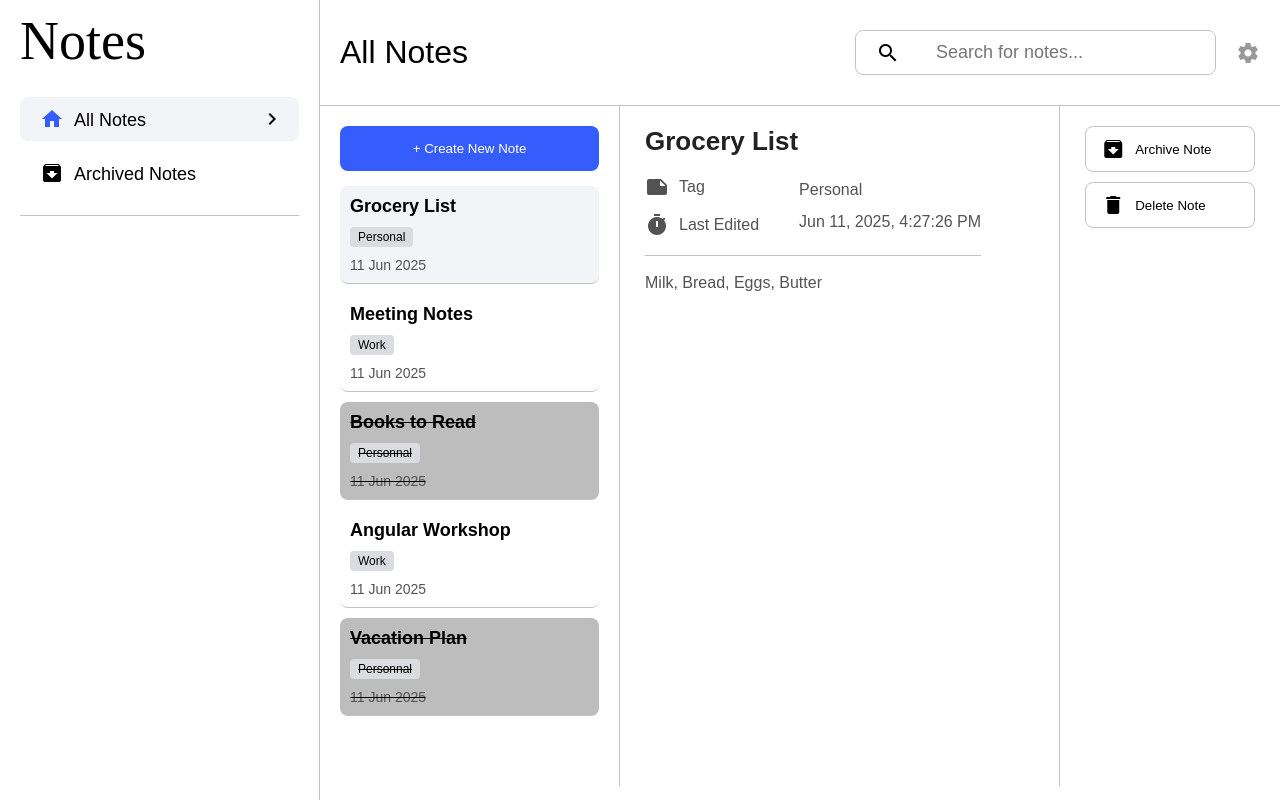
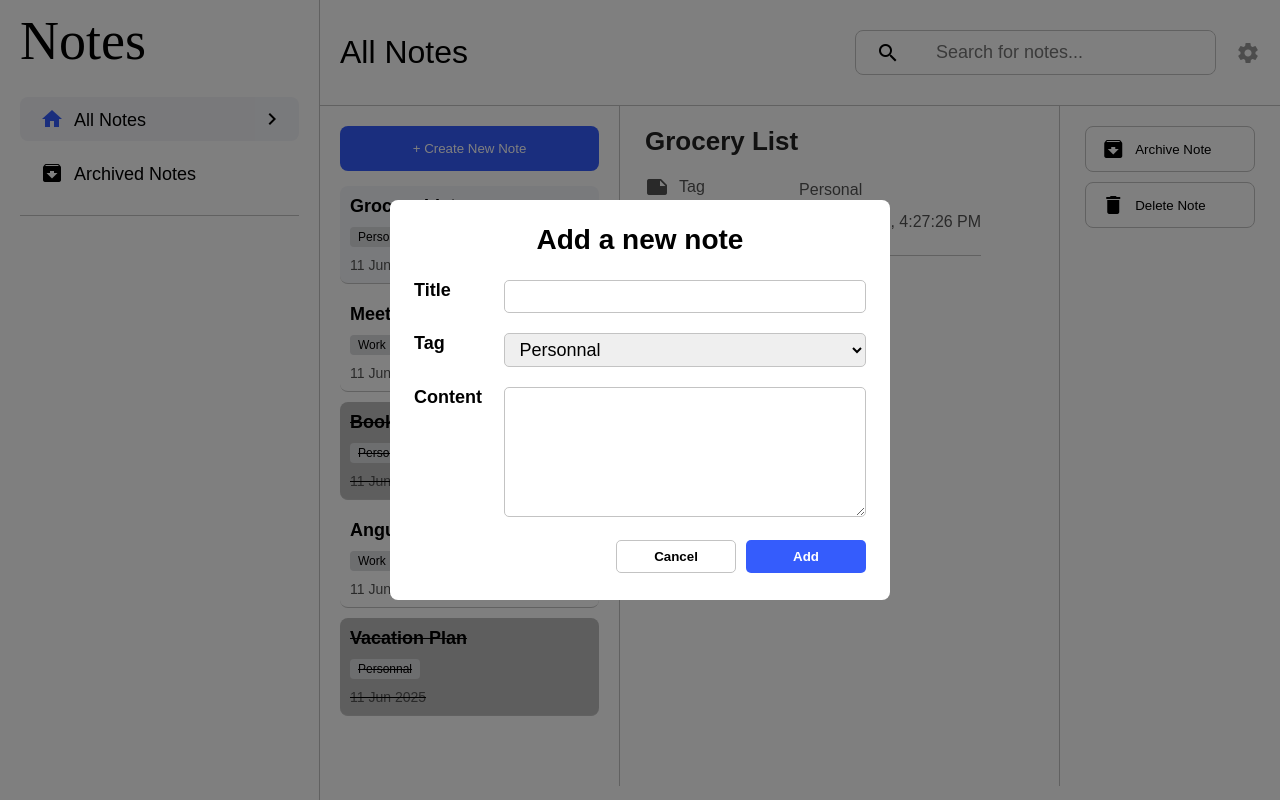
Before and after one commit to ClementSellyPro/notes-app, an Angular app: page / in a window 1280 px wide. Built offline with nearby package versions, Linux system fonts and the light colour scheme; a web font is replaced by a local one.

Commit message:
Create AddModalComponent and add style

```diff
--- a/src/app/app.component.html
+++ b/src/app/app.component.html
@@ -8,4 +8,5 @@
       <app-note-controls />
     </div>
   </div>
+  <app-add-note-modal />
 </main>
--- a/src/app/app.component.ts
+++ b/src/app/app.component.ts
@@ -4,6 +4,7 @@ import { HeaderComponent } from './components/header/header.component';
 import { NoteListComponent } from './components/note-list/note-list.component';
 import { NoteInformationComponent } from './components/note-information/note-information.component';
 import { NoteControlsComponent } from './components/note-controls/note-controls.component';
+import { AddNoteModalComponent } from './components/add-note-modal/add-note-modal.component';
 
 @Component({
   selector: 'app-root',
@@ -12,7 +13,8 @@ import { NoteControlsComponent } from './components/note-controls/note-controls.
     HeaderComponent,
     NoteListComponent,
     NoteInformationComponent,
-    NoteControlsComponent
+    NoteControlsComponent,
+    AddNoteModalComponent
   ],
   templateUrl: './app.component.html',
   styleUrl: './app.component.css'
--- /dev/null
+++ b/src/app/components/add-note-modal/add-note-modal.component.css
@@ -0,0 +1,96 @@
+.modal-offset {
+  position: fixed;
+  top: 0;
+  left: 0;
+  display: flex;
+  justify-content: center;
+  align-items: center;
+  height: 100vh;
+  width: 100%;
+  background-color: rgba(0, 0, 0, 0.5);
+}
+
+.modal-container {
+  width: 500px;
+  height: 400px;
+  background-color: var(--bg-color);
+  border-radius: var(--border-radius);
+  padding: 24px 24px;
+}
+
+.modal-title {
+  text-align: center;
+  font-size: 28px;
+}
+
+form {
+  position: relative;
+  display: flex;
+  flex-direction: column;
+  height: 90%;
+  gap: 20px;
+  padding: 24px 0 48px 0;
+}
+
+.input-group {
+  display: flex;
+  align-items: flex-start;
+  justify-content: space-between;
+}
+
+.input-group label {
+  font-weight: 600;
+  font-size: 18px;
+}
+
+.input-group input, .input-group select, .input-group textarea {
+  width: 80%;
+  border: 1px solid var(--border-color);
+  font-size: 18px;
+  border-radius: 5px;
+  padding: 5px 10px;
+}
+
+.input-group textarea {
+  height: 130px;
+}
+
+.input-group input:focus, .input-group textarea:focus {
+  outline: none;
+  border: 1px solid var(--primary-color);
+}
+
+.buttons {
+  position: absolute;
+  right: 0;
+  bottom: 0;
+  display: flex;
+  gap: 10px;
+}
+
+.buttons button {
+  width: 120px;
+  padding: 8px 0;
+  border-radius: 5px;
+  font-weight: 600;
+}
+
+.buttons button:hover {
+  cursor: pointer;
+  filter: brightness(1.1);
+}
+
+.cancel-btn {
+  background-color: transparent;
+  border: 1px solid var(--border-color);
+}
+
+.cancel-btn:hover {
+  background-color: var(--border-color);
+}
+
+.add-btn {
+  border: none;
+  color: white;
+  background-color: var(--primary-color);
+}
--- /dev/null
+++ b/src/app/components/add-note-modal/add-note-modal.component.html
@@ -0,0 +1,27 @@
+<div class='modal-offset'>
+  <div class='modal-container'>
+    <h2 class='modal-title'>Add a new note</h2>
+    <form>
+      <div class='input-group'>
+        <label>Title</label>
+        <input type='text' />
+      </div>
+      <div class='input-group'>
+        <label>Tag</label>
+        <select>
+          <option>Personnal</option>
+          <option>Work</option>
+        </select>
+      </div>
+      <div class='input-group'>
+        <label>Content</label>
+        <textarea></textarea>
+      </div>
+
+      <div class='buttons'>
+        <button class='cancel-btn'>Cancel</button>
+        <button class='add-btn'>Add</button>
+      </div>
+    </form>
+  </div>
+</div>
--- a/src/styles.css
+++ b/src/styles.css
@@ -15,6 +15,7 @@ body {
 
 :root {
   --primary-color: #355cfc;
+  --bg-color: #fff;
   --bg-color-element: #f3f4f8;
   --text-color: #222222;
   --border-color: #c3c3c3;
```
Also changed, not shown: src/app/components/add-note-modal/add-note-modal.component.ts (added, +11 -0 lines).
